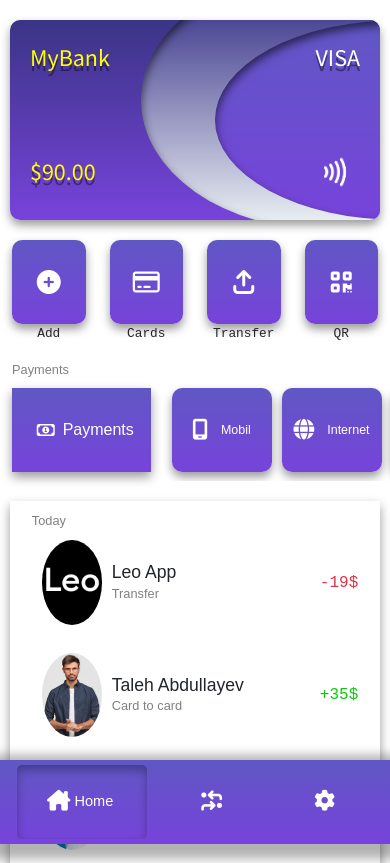
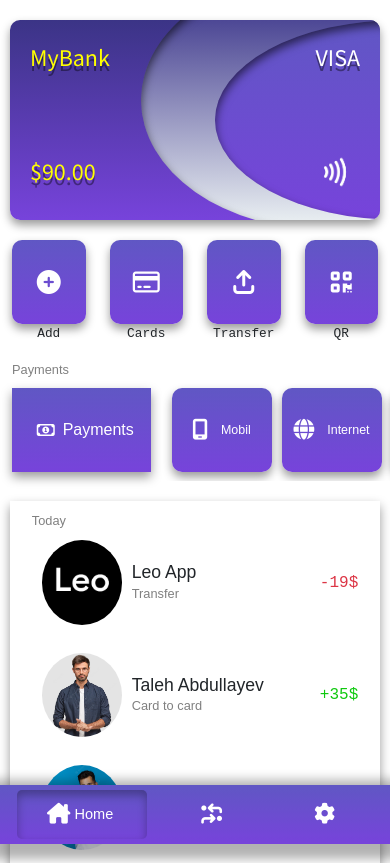
Before and after one commit to abdullayev-az/MyBank, a plain HTML site: page index.html in a window 390 px wide. Shown: the top 863 px of the page. Drawn offline with nearby package versions, Linux system fonts and the light colour scheme.

Commit message:
element
initial commit

```diff
--- a/style.css
+++ b/style.css
@@ -263,7 +263,7 @@ body{
     }
     .navbar-bottom{
         width: 100%;
-        height: 10vh;
+        height: 7vh;
         padding: 5px;
         position: fixed;
         z-index: 100;
@@ -611,4 +611,8 @@ body{
     .cash{
         font-size: 1em;
     }
+        .history-payment .first-item .title{
+        width: 80px;
+
+    }
 }
```
